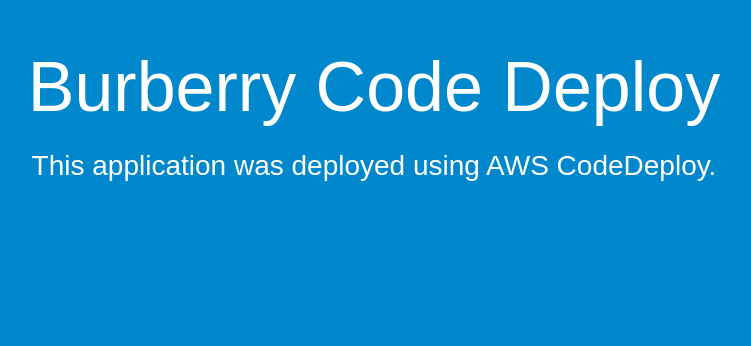
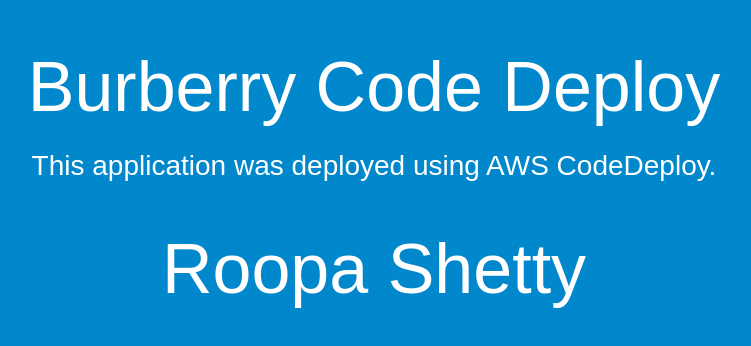
Before and after one commit to bksshetty/awscodedeploy, a website: page index.html in a window 1280 px wide. Shown: the whole page, without its empty margins (266-1017 px from the left). Drawn offline with Linux system fonts and the light colour scheme.

Commit message:
Update index.html

```diff
--- a/index.html
+++ b/index.html
@@ -28,6 +28,7 @@
   <div align="center">
     <h1>Burberry Code Deploy</h1>
     <h2>This application was deployed using AWS CodeDeploy.</h2>
+    <h1>Roopa Shetty</h1>
   </div>
 </body>
 </html>
```
